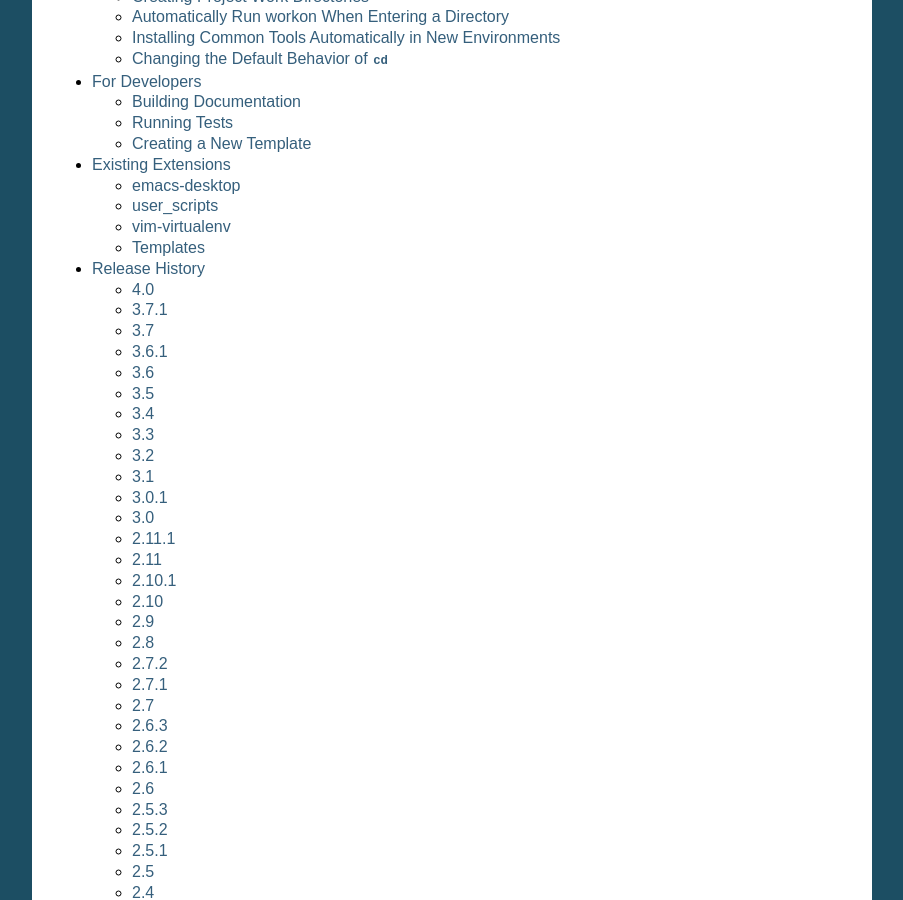
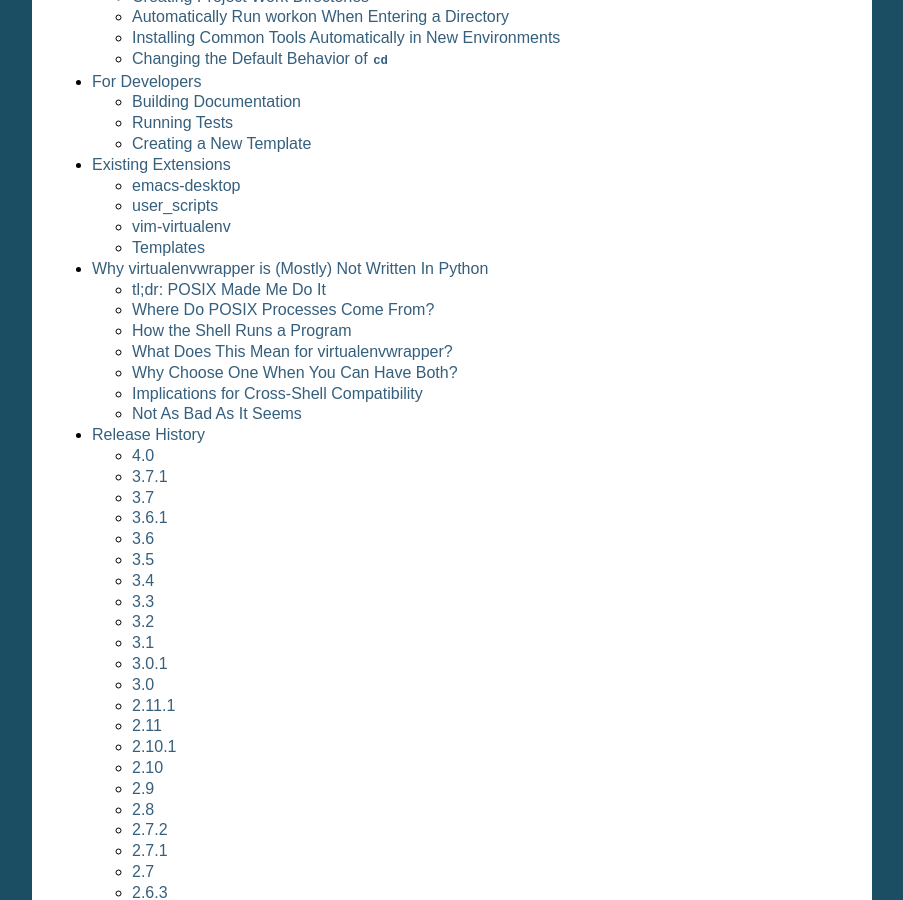
Before and after one commit to python-virtualenvwrapper/virtualenvwrapper, a Sphinx documentation site: the page built from docs/source/index.rst, in a window 1280 px wide and 900 px high, scrolled down 3029 px. Shown: the whole window, without its empty margins (198-1101 px from the left). Built offline with Sphinx 7.4.7, drawn with Linux system fonts in a browser that asks for light colours; the version number is read from the project's files by our own code; some of the changed lines change nothing that is shown.

Commit message:
add doc explaining implementation choices

```diff
--- /dev/null
+++ b/docs/source/design.rst
@@ -0,0 +1,178 @@
+=========================================================
+ Why virtualenvwrapper is (Mostly) Not Written In Python
+=========================================================
+
+If you look at the source code for virtualenvwrapper you will see that
+most of the interesting parts are implemented as shell functions in
+``virtualenvwrapper.sh``. The hook loader is a Python app, but doesn't
+do much to manage the virtualenvs. Some of the most frequently asked
+questions about virtualenvwrapper are "Why didn't you write this as a
+set of Python programs?" or "Have you thought about rewriting it in
+Python?" For a long time these questions baffled me, because it was
+always obvious to me that it had to be implemented as it is. But they
+come up frequently enough that I feel the need to explain.
+
+tl;dr: POSIX Made Me Do It
+==========================
+
+The choice of implementation language for virtualenvwrapper was made
+for pragmatic, rather than philosophical, reasons. The wrapper
+commands need to modify the state and environment of the user's
+*current shell process*, and the only way to do that is to have the
+commands run *inside that shell.* That resulted in me writing
+virtualenvwrapper as a set of shell functions, rather than separate
+shell scripts or even Python programs.
+
+Where Do POSIX Processes Come From?
+===================================
+
+New POSIX processes are created when an existing process invokes the
+``fork()`` system call. The invoking process becomes the "parent" of
+the new "child" process, and the child is a full clone of the
+parent. The *semantic* result of ``fork()`` is that an entire new copy
+of the parent process is created. In practice, optimizations are
+normally made to avoid copying more memory than is absolutely
+necessary (frequently via a copy-on-write system). But for the
+purposes of this explanation it is sufficient to think of the child as
+a full replica of the parent.
+
+The important parts of the parent process that are copied include
+dynamic memory (the stack and heap), static stuff (the program code),
+resources like open file descriptors, and the *environment variables*
+exported from the parent process.  Inheriting environment variables is
+a fundamental aspect of the way POSIX programs pass state and
+configuration information to one another. A parent can establish a
+series of ``name=value`` pairs, which are then given to the child
+process. The child can access them through functions like
+``getenv()``, ``setenv()`` (and in Python through ``os.environ``).
+
+The choice of the term *inherit* to describe the way the variables and
+their contents are passed from parent to child is
+significant. Although a child can change its own environment, it
+cannot directly change the environment settings of its parent
+because there is no system call to modify the parental environment
+settings.
+
+How the Shell Runs a Program
+============================
+
+When a shell receives a command to be executed, either interactively
+or by parsing a script file, and determines that the command is
+implemented in a separate program file, is uses ``fork()`` to create a
+new process and then inside that process it uses one of the ``exec``
+functions to start the specified program. The language that program is
+written in doesn't make any difference in the decision about whether
+or not to ``fork()``, so even if the "program" is a shell script
+written in the language understood by the current shell, a new process
+is created.
+
+On the other hand, if the shell decides that the command is a
+*function*, then it looks at the definition and invokes it
+directly. Shell functions are made up of other commands, some of which
+may result in child processes being created, but the function itself
+runs in the original shell process and can therefore modify its state,
+for example by changing the working directory or the values of
+variables.
+
+It is possible to force the shell to run a script directly, and not in
+a child process, by *sourcing* it. The ``source`` command causes the
+shell to read the file and interpret it in the current process. Again,
+as with functions, the contents of the file may cause child processes
+to be spawned, but there is not a second shell process interpreting
+the series of commands.
+
+What Does This Mean for virtualenvwrapper?
+==========================================
+
+The original and most important features of virtualenvwrapper are
+automatically activating a virtualenv when it is created by
+``mkvirtualenv`` and using ``workon`` to deactivate one environment
+and activate another. Making these features work drove the
+implementation decisions for the other parts of virtualenvwrapper,
+too.
+
+Environments are activated interactively by sourcing ``bin/activate``
+inside the virtualenv. The ``activate`` script does a few things, but
+the important parts are setting the ``VIRTUAL_ENV`` variable and
+modifying the shell's search path through the ``PATH`` variable to put
+the ``bin`` directory for the environment on the front of the
+path. Changing the path means that the programs installed in the
+environment, especially the python interpreter there, are found before
+other programs with the same name.
+
+Simply running ``bin/activate``, without using ``source`` doesn't work
+because it sets up the environment of the *child* process, without
+affecting the parent. In order to source the activate script in the
+interactive shell, both ``mkvirtualenv`` and ``workon`` also need to
+be run in that shell process.
+
+Why Choose One When You Can Have Both?
+======================================
+
+The hook loader is one part of virtualenvwrapper that *is* written in
+Python. Why? Again, because it was easier. Hooks are discovered using
+setuptools entry points, because after an entry point is installed the
+user doesn't have to take any other action to allow the loader to
+discover and use it. It's easy to imagine writing a hook to create new
+files on the filesystem (by installing a package, instantiating a
+template, etc.).
+
+How, then, do hooks running in a separate process (the Python
+interpreter) modify the shell environment to set variables or change
+the working directory? They cheat, of course.
+
+Each hook point defined by virtualenvwrapper actually represents two
+hooks. First, the hooks meant to be run in Python are executed. Then
+the "source" hooks are run, and they *print out* a series of shell
+commands. All of those commands are collected, saved to a temporary
+file, and then the shell is told to source the file.
+
+Starting up the hook loader turns out to be way more expensive than
+most of the other actions virtualenvwrapper takes, though, so I am
+considering making its use optional. Most users customize the hooks by
+using shell scripts (either globally or in the virtualenv). Finding
+and running those can be handled by the shell quite easily.
+
+Implications for Cross-Shell Compatibility
+==========================================
+
+Other than requests for a full-Python implementation, the other most
+common request is to support additional shells. fish_ comes up a lot,
+as do various Windows-only shells. The officially
+:ref:`supported-shells` all have a common enough syntax that the same
+implementation works for each. Supporting other shells would require
+rewriting much, if not all, of the logic using an alternate syntax --
+those other shells are basically different programming languages. So
+far I have dealt with the ports by encouraging other developers to
+handle them, and then trying to link to and otherwise promote the
+results.
+
+.. _fish: http://ridiculousfish.com/shell/
+
+Not As Bad As It Seems
+======================
+
+Although there are some special challenges created by the the
+requirement that the commands run in a user's interactive shell (see
+the many bugs reported by users who alias common commands like ``rm``
+and ``cd``), using the shell as a programming language holds up quite
+well. The shells are designed to make finding and executing other
+programs easy, and especially to make it easy to combine a series of
+smaller programs to perform more complicated operations. As that's
+what virtualenvwrapper is doing, it's a natural fit.
+
+.. seealso::
+
+  * `Advanced Programming in the UNIX Environment`_ by W. Richard
+    Stevens & Stephen A. Rago
+  * `Fork (operating system)`_ on Wikipedia
+  * `Environment variable`_ on Wikipedia
+  * `Linux implementation of fork()`_
+
+.. _Advanced Programming in the UNIX Environment: http://www.amazon.com/gp/product/0321637739/ref=as_li_ss_tl?ie=UTF8&camp=1789&creative=390957&creativeASIN=0321637739&linkCode=as2&tag=hellflynet-20
+
+.. _Fork (operating system): http://en.wikipedia.org/wiki/Fork_(operating_system)
+
+.. _Environment variable: http://en.wikipedia.org/wiki/Environment_variable
+
+.. _Linux implementation of fork(): https://git.kernel.org/cgit/linux/kernel/git/torvalds/linux.git/tree/kernel/fork.c?id=refs/tags/v3.9-rc8#n1558
--- a/docs/source/index.rst
+++ b/docs/source/index.rst
@@ -179,6 +179,7 @@
    tips
    developers
    extensions
+   design
    history
 
 .. _references:
```
